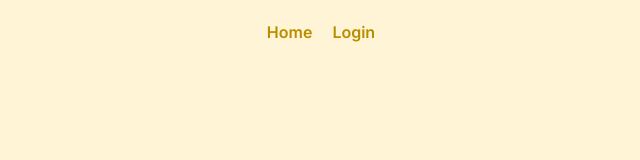
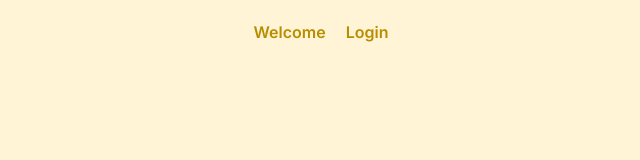
Before and after one commit to alejogarlati/proyectogeneral-frontend, a React (Vite) app: page / in a window 1280 px wide. Shown: the top 160 px of the page, without its empty margins (319-959 px from the left). Built offline with nearby package versions, Linux system fonts and the light colour scheme; a web font is replaced by a local one.

Commit message:
Switch de "Home" a "Welcome"

```diff
--- a/src/App.jsx
+++ b/src/App.jsx
@@ -1,11 +1,13 @@
 import { Routes, Route } from "react-router-dom";
-import Home from "./pages/Home/Home.jsx";
+import Welcome from "./pages/Welcome/Welcome.jsx";
 import { Login } from "./pages/Login/Login.jsx";
 
 export default function App() {
   return (
     <Routes>
-      <Route path="" element={<Home />} />
+      <Route path=""
+      element={<Welcome />}
+      />
       <Route path="login" element={<Login />} />
       {/* <Route path="/register" element={<Register />} /> */}
     </Routes>
--- a/src/components/Navbar/Navbar.jsx
+++ b/src/components/Navbar/Navbar.jsx
@@ -5,7 +5,7 @@ export const Navbar = () => {
   return (
     <nav className="flex flex-row gap-5 justify-center text-center text-(--color-secondary) h-[8dvh]">
       <div className="flex justify-center gap-5 mt-5">
-        <Link to="/">Home</Link>
+        <Link to="/">Welcome</Link>
         <Link to="/login">Login</Link>
       </div>
     </nav>
--- a/src/main.jsx
+++ b/src/main.jsx
@@ -3,7 +3,6 @@ import { createRoot } from 'react-dom/client'
 import './index.css'
 import { BrowserRouter } from 'react-router-dom'
 
-import Home from './pages/Home/Home.jsx'
 import App from './App.jsx'
 
 
--- a/src/pages/Home/Home.jsx
+++ b/src/pages/Welcome/Welcome.jsx
@@ -1,11 +1,11 @@
 import React from "react";
-import "./Home.css";
+import "./Welcome.css";
 import { FormLogin1 } from "../../components/LoginForm/FormLogin1.jsx";
 import { Navbar } from "../../components/Navbar/Navbar.jsx";
 import { Footer } from "../../components/Footer/Footer.jsx";
 import { Link } from "react-router-dom";
 
-const Home = () => {
+const Welcome = () => {
   return (
     <section className="home min-h-screen bg-(--color-armony)">
       <div className="container mx-auto px-4">
@@ -32,4 +32,4 @@ const Home = () => {
   );
 };
 
-export default Home;
+export default Welcome;
```
Also changed, not shown: src/pages/Welcome/Welcome.css (renamed from src/pages/Home/Home.css).
